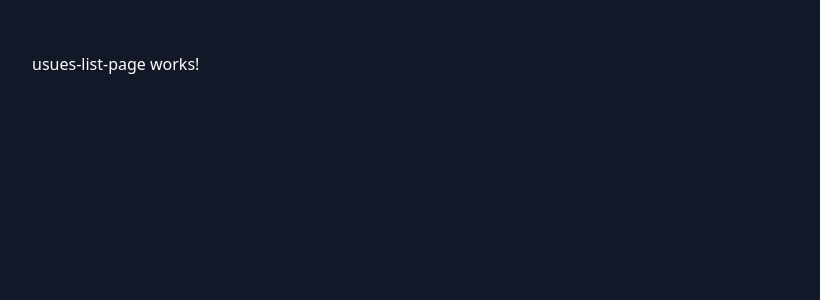
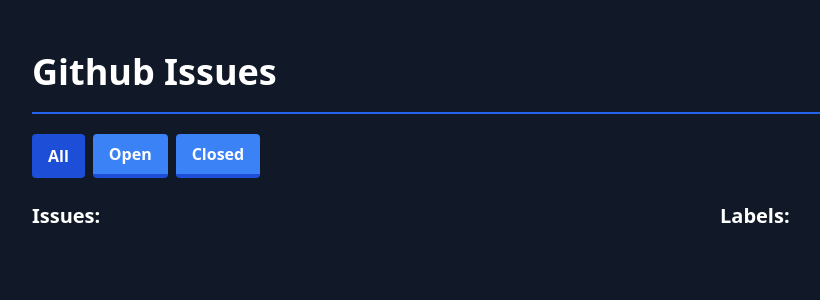
Before and after one commit to Angular-Course-Sergio/github-Issues, an Angular app: page /issues in a window 1280 px wide. Shown: the top 300 px of the page, without its empty margins (96-916 px from the left). Built offline with nearby package versions, Linux system fonts and the light colour scheme.

Commit message:
style: esqueleto de páginas

```diff
--- a/src/app/modules/issues/pages/issues-list/issues-list-page.component.html
+++ b/src/app/modules/issues/pages/issues-list/issues-list-page.component.html
@@ -1 +1,25 @@
-<p>usues-list-page works!</p>
+<h1>Github Issues</h1>
+<div class="my-5 border-b-2 border-blue-600"></div>
+
+<section class="grid grid-cols-1 sm:grid-cols-3 gap-2">
+  <div class="flex flex-col col-span-3">
+    <div class="flex gap-2">
+      <button class="btn active">All</button>
+      <button class="btn">Open</button>
+      <button class="btn">Closed</button>
+    </div>
+  </div>
+
+  <div class="mt-4 flex flex-col col-span-2">
+    <h3>Issues:</h3>
+    <!-- Todo: Listado de issues  -->
+    <!-- Todo: Spinner  -->
+    <!-- Todo: Si no hay issues por el filtro  -->
+  </div>
+
+  <div class="mt-4 flex flex-col">
+    <h3>Labels:</h3>
+    <!-- Todo: Spinner  -->
+    <!-- Todo: Label Selector  -->
+  </div>
+</section>
--- a/src/app/modules/issues/pages/issues/issues-page.component.html
+++ b/src/app/modules/issues/pages/issues/issues-page.component.html
@@ -1 +1 @@
-<p>usues-page works!</p>
+<h1>Issue number: <small>123</small></h1>
```
